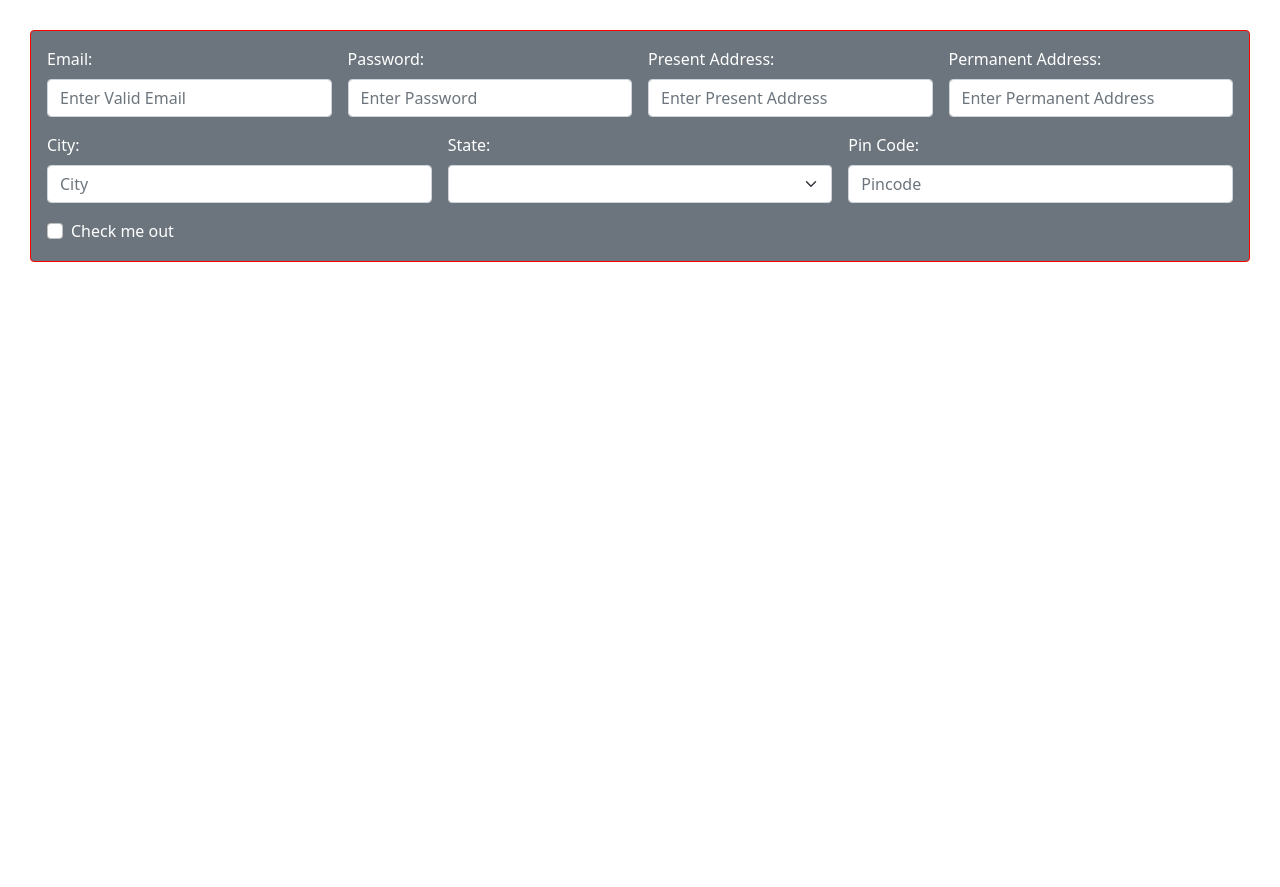
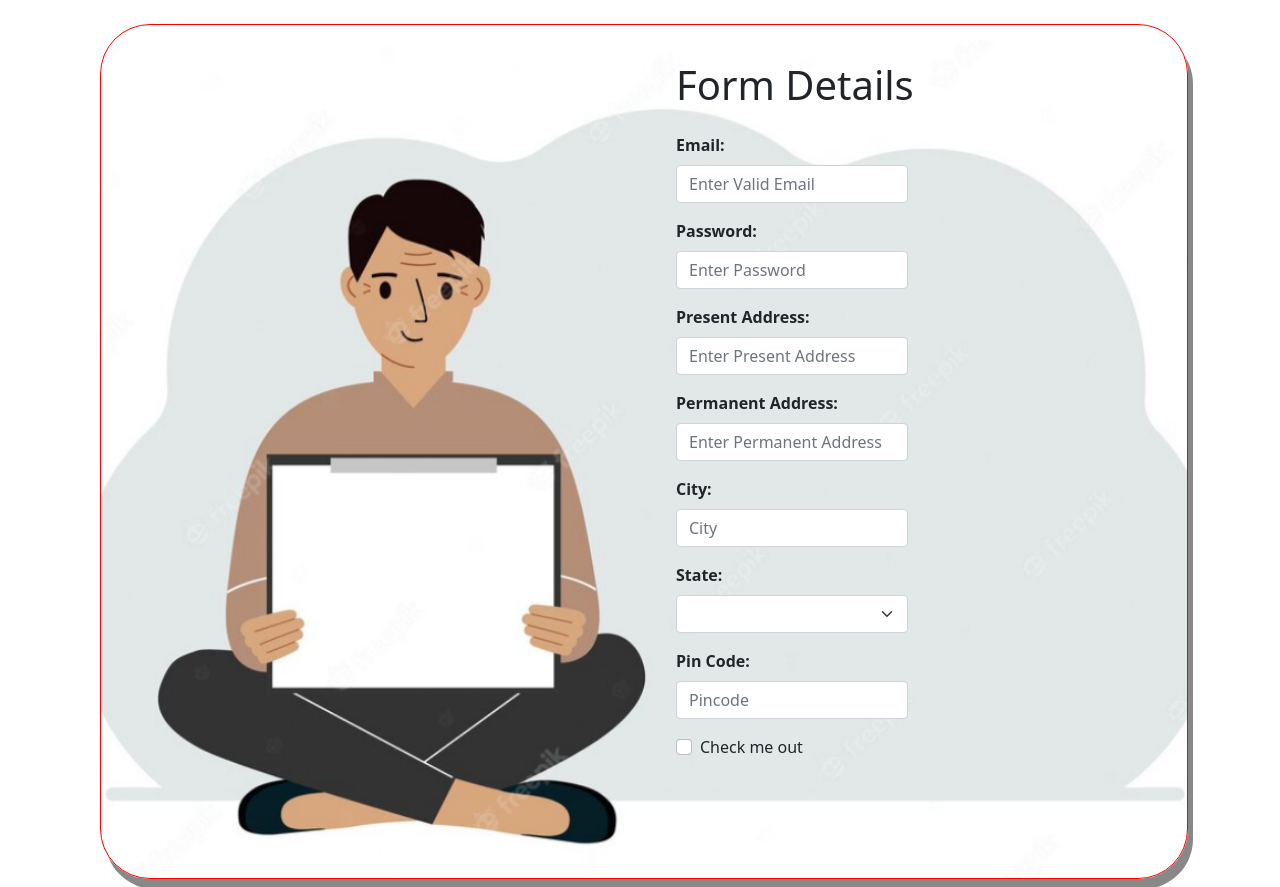
Before and after one commit to Ranga20000/Form, an Angular app: page / in a window 1280 px wide. Before the commit the page ends 800 px from the top, so only its background shows below. Built offline with nearby package versions, Linux system fonts and the light colour scheme.

Commit message:
Add Background Image

```diff
--- a/src/app/app.component.css
+++ b/src/app/app.component.css
@@ -4,6 +4,30 @@
 } */
 .p-3 {
     border: 1px solid red;
-    border-radius: 50px solid red;
-    margin: 30px;
+    border-radius: 50px;
+    background-image: url("../assets/photo.png");
+
+    /* margin: 30px; */
+    height: 100%;
+width: 85%;
+margin-left: 100px;
+box-shadow: 5px 10px #888888;
+    /* Center and scale the image nicely */
+    background-position: center;
+    background-repeat: no-repeat;
+    background-size: cover;
 }
+#top{
+    padding: 20px;
+    justify-content: center;
+    padding-bottom: 20%;
+}
+.container{
+
+    justify-content: center;
+    margin-left: 50%;
+    width: 50%;
+
+
+
+}
--- a/src/app/app.component.html
+++ b/src/app/app.component.html
@@ -1,44 +1,46 @@
 <!-- Ranga date:13/07/2023 Form Template  done -->
 <!-- nagireddy date:13/07/2023 validation to done -->
-<!-- <form #signupForm="ngForm" > -->
-<div class="p-3 mb-2 bg-secondary text-white rounded ">
-    <form class="row g-3  "  #signupForm="ngForm" >
-    <div class="col-md-3">
-      <label for="inputEmail4" class="form-label">Email:</label>
-      <input type="email" class="form-control" [(ngModel)]="Email" name="email" pattern="[a-z0-9]+@[a-z.]*" #emailValidation ="ngModel" id="inputEmail4" placeholder="Enter Valid Email" required>
+<!-- <form #signupForm="ngForm" > --><br>
+<div class="p-3 mb-2 " >
+  <div class="container">
+    <form class="row g-3  "  #signupForm="ngForm" id="top"  >
+      <h1 style="font-weight: 500%;">Form Details</h1>
+    <div class="col-md-12">
+      <label for="inputEmail4" class="form-label"  > <b>Email:</b></label>
+      <input style="width: 50%;" type="email" class="form-control" [(ngModel)]="Email" name="email" pattern="[a-z0-9]+@[a-z.]*" #emailValidation ="ngModel" id="inputEmail4" placeholder="Enter Valid Email" required>
       <div *ngIf="emailValidation.touched &&emailValidation.invalid" style="color:red;">Enter Valid Email</div>
     </div>
 
-    <div class="col-md-3">
-      <label for="inputPassword4" class="form-label">Password:</label>
-      <input type="password" class="form-control" id="inputPassword4" name="password" [(ngModel)]="Password"  #paswordValidation="ngModel" placeholder="Enter Password" required>
+    <div class="col-md-12 ">
+      <label for="inputPassword4" class="form-label"><b>Password:</b></label>
+      <input style="width: 50%;" type="password" class="form-control" id="inputPassword4" name="password" [(ngModel)]="Password"  #paswordValidation="ngModel" placeholder="Enter Password" required>
       <div *ngIf="paswordValidation.touched &&paswordValidation.invalid" style="color:red;">Enter Valid Password</div>
     </div>
-    <div class="col-3">
-      <label for="inputAddress" class="form-label"> Present Address: </label>
-      <input type="text" class="form-control"  #addressValidation="ngModel" name="PresentAddress" [(ngModel)]="PresentAddress" placeholder="Enter Present Address " required="">
+    <div class="col-12">
+      <label for="inputAddress" class="form-label"> <b>Present Address: </b></label>
+      <input style="width: 50%;" type="text" class="form-control"  #addressValidation="ngModel" name="PresentAddress" [(ngModel)]="PresentAddress" placeholder="Enter Present Address " required="">
       <div *ngIf="addressValidation.touched &&addressValidation.invalid" style="color:red;">Enter Valid Address</div>
         </div>
 
 
-    <div class="col-3">
-      <label for="inputAddress2" class="form-label"> Permanent Address: </label>
-      <input type="text" class="form-control" id="inputAddress2" [(ngModel)]="PermanentAddress" name="PermanentAddress" #PermanentaddressValidation="ngModel" placeholder="Enter Permanent Address" required>
+    <div class="col-12">
+      <label for="inputAddress2" class="form-label"> <b>Permanent Address: </b></label>
+      <input style="width: 50%;" type="text" class="form-control" id="inputAddress2" [(ngModel)]="PermanentAddress" name="PermanentAddress" #PermanentaddressValidation="ngModel" placeholder="Enter Permanent Address" required>
       <div *ngIf="PermanentaddressValidation.touched &&PermanentaddressValidation.invalid" style="color:red;">Enter Valid Address</div>
       </div>
 
 
-    <div class="col-md-4">
-      <label for="inputCity" class="form-label">City:</label>
-      <input type="text" class="form-control" id="inputCity" name="City"  [(ngModel)]="City"  placeholder="City" #CityValidation="ngModel" required>
+    <div class="col-md-12">
+      <label for="inputCity" class="form-label"><b>City:</b></label>
+      <input style="width: 50%;" type="text" class="form-control" id="inputCity" name="City"  [(ngModel)]="City"  placeholder="City" #CityValidation="ngModel" required>
       <div *ngIf="CityValidation.touched &&CityValidation.invalid" style="color:red;">Enter Valid Address</div>
     </div>
 
 
-    <div class="col-md-4">
-      <label for="inputState" class="form-label">State: </label>
-      <select id="inputState" class="form-select"  [(ngModel)]="State" name="State" #stateValidation="ngModel" required >
-        <option selected> Select State</option>
+    <div class="col-md-12">
+      <label for="inputState" class="form-label"><b>State:</b> </label>
+      <select style="width: 50%;" id="inputState" class="form-select"  [(ngModel)]="State" name="State"  #stateValidation="ngModel" required >
+        <option  selected> Select State</option>
               <option value="Andhra Pradesh">Andhra Pradesh</option>
               <option value="Karnataka">Karnataka</option>
               <option value="Kerala">Kerala</option>
@@ -46,23 +48,28 @@
               <option value="Telangana">Telangana</option>
               <option value="Tamil Nadu">Tamil Nadu</option>
       </select>
-      <div *ngIf="stateValidation.touched &&stateValidation.invalid" style="color:red;">Select State </div>
+      <div *ngIf="stateValidation.touched &&stateValidation.invalid" style="color:red;"><b>Select State</b> </div>
     </div>
-    <div class="col-md-4">
-      <label for="inputZip" class="form-label">Pin Code:</label>
-      <input type="text" class="form-control" id="inputZip" name="pincode"placeholder="Pincode" [(ngModel)]="Pincode" name="Pincode" #pinValidation="ngModel" required>
-      <div *ngIf="pinValidation.touched &&pinValidation.invalid" style="color:red;">Enter Pincode </div>
+    <div class="col-md-12">
+      <label for="inputZip" class="form-label"><b>Pin Code:</b></label>
+      <input style="width: 50%;" type="number" class="form-control" id="inputZip" name="pincode"placeholder="Pincode" [(ngModel)]="Pincode"  #pinValidation="ngModel" required>
+      <div *ngIf="pinValidation.touched &&pinValidation.invalid" style="color:red;">Enter Pincode</div>
     </div>
     <div class="col-12">
       <div class="form-check">
-        <input class="form-check-input" type="checkbox" id="gridCheck" >
+        <input class="form-check-input" type="checkbox" id="gridCheck" name="checkbox" [(ngModel)]="checkbox" #checkValidation="ngModel"  required >
+
         <label class="form-check-label" for="gridCheck">
           Check me out
         </label>
+        <div *ngIf="checkValidation.touched &&checkValidation.invalid" style="color:red;"> Please Tick
+        </div>
+
       </div>
     </div>
   </form>
   <div class="col-12">
     <button type="button" (click)="Onsubmit();signupForm.reset()"  class="btn btn-primary" *ngIf="signupForm.valid" >Sign in</button>
     </div>
+  </div>
 </div>
--- a/src/app/app.component.ts
+++ b/src/app/app.component.ts
@@ -14,6 +14,7 @@
   Pincode:string="";
   Password:any="";
   Email:any="";
+  checkbox:any="";
 
 users:any={};
   formValidation: any;
```
Also changed, not shown: src/assets/photo.png (added), src/assets/typing.png (added).
